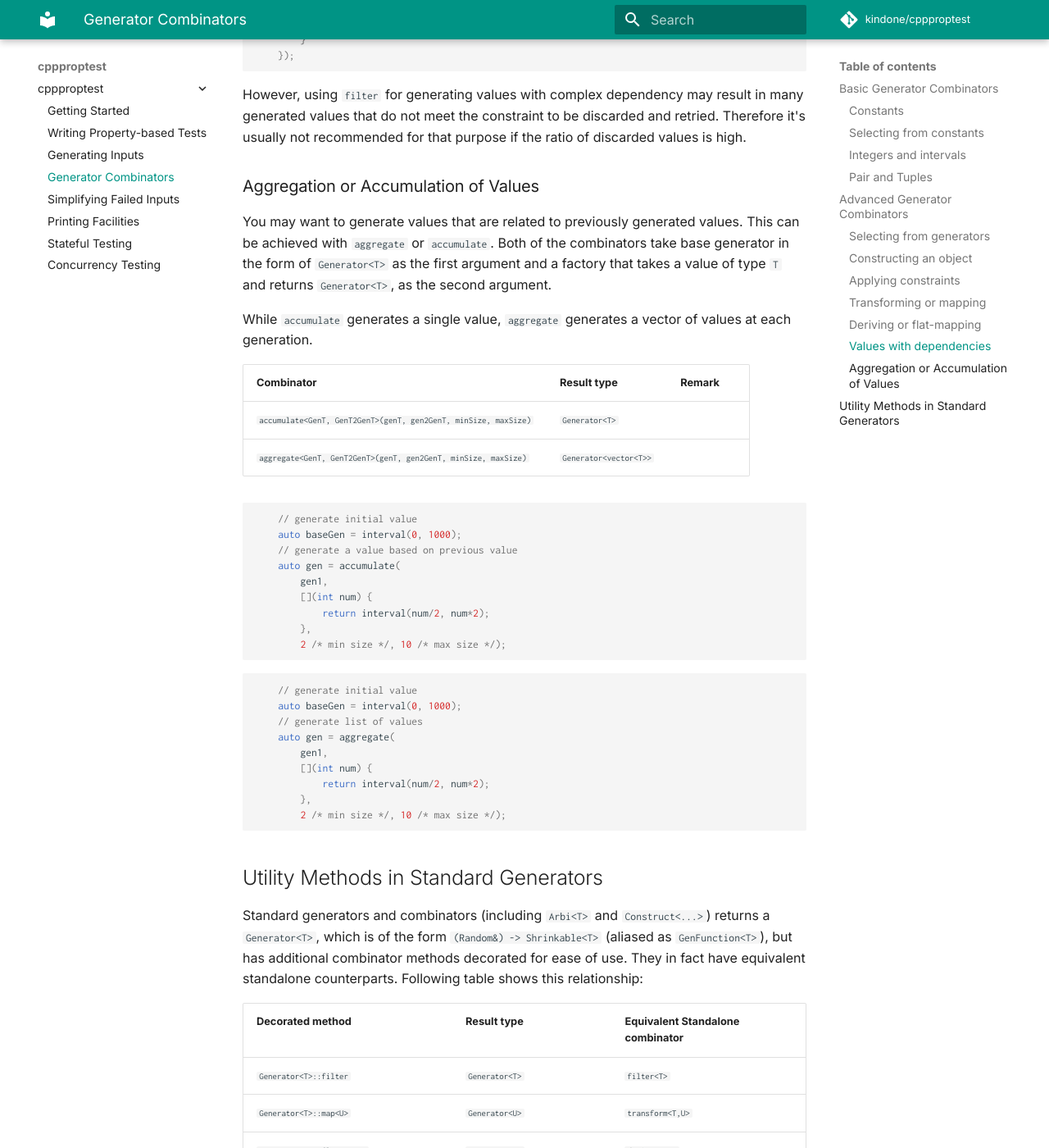
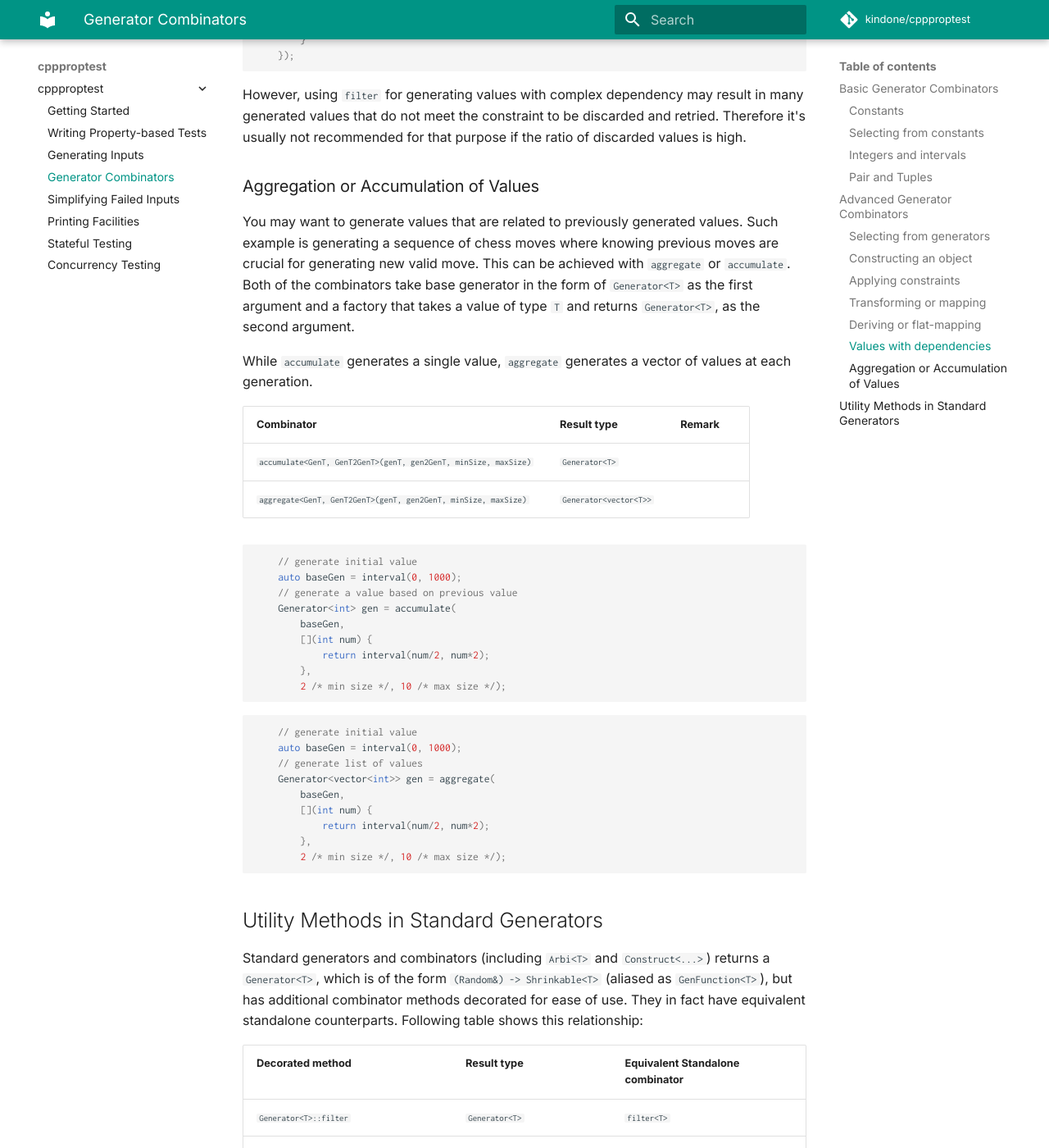
Before and after one commit to kindone/cppproptest2, an MkDocs documentation site: the page built from docs/Combinators.md, in a window 1280 px wide and 1400 px high, scrolled down 6650 px. Shown: the whole window at 82% size. Built offline with MkDocs 1.6.1 and Material for MkDocs 9.7.7, drawn with Linux system fonts in a browser that asks for light colours; comment, search, counter and statistics services are not loaded.

Commit message:
fix combinator doc

```diff
--- a/docs/Combinators.md
+++ b/docs/Combinators.md
@@ -255,7 +255,8 @@ However, using `filter` for generating values with complex dependency may result
 
 ### Aggregation or Accumulation of Values
 
-You may want to generate values that are related to previously generated values. This can be achieved with `aggregate` or `accumulate`.
+You may want to generate values that are related to previously generated values. Such example is generating a sequence of chess moves where knowing previous moves are crucial for generating new valid move.
+This can be achieved with `aggregate` or `accumulate`.
 Both of the combinators take base generator in the form of `Generator<T>` as the first argument and a factory that takes a value of type `T` and returns `Generator<T>`, as the second argument.
 
 While `accumulate` generates a single value, `aggregate` generates a vector of values at each generation.
@@ -269,8 +270,8 @@ While `accumulate` generates a single value, `aggregate` generates a vector of v
     // generate initial value
     auto baseGen = interval(0, 1000);
     // generate a value based on previous value
-    auto gen = accumulate(
-        gen1,
+    Generator<int> gen = accumulate(
+        baseGen,
         [](int num) {
             return interval(num/2, num*2);
         },
@@ -281,8 +282,8 @@ While `accumulate` generates a single value, `aggregate` generates a vector of v
     // generate initial value
     auto baseGen = interval(0, 1000);
     // generate list of values
-    auto gen = aggregate(
-        gen1,
+    Generator<vector<int>> gen = aggregate(
+        baseGen,
         [](int num) {
             return interval(num/2, num*2);
         },
```
